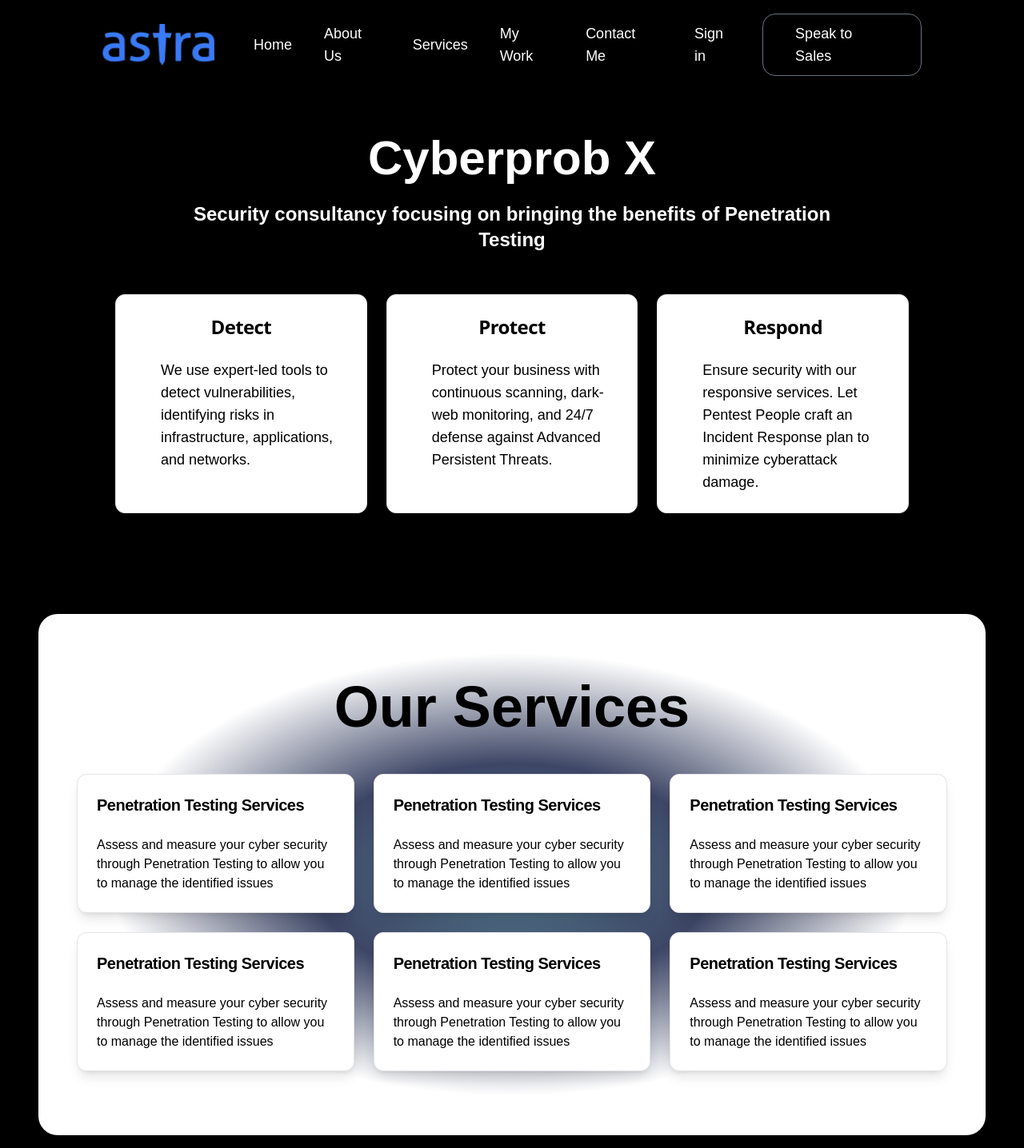
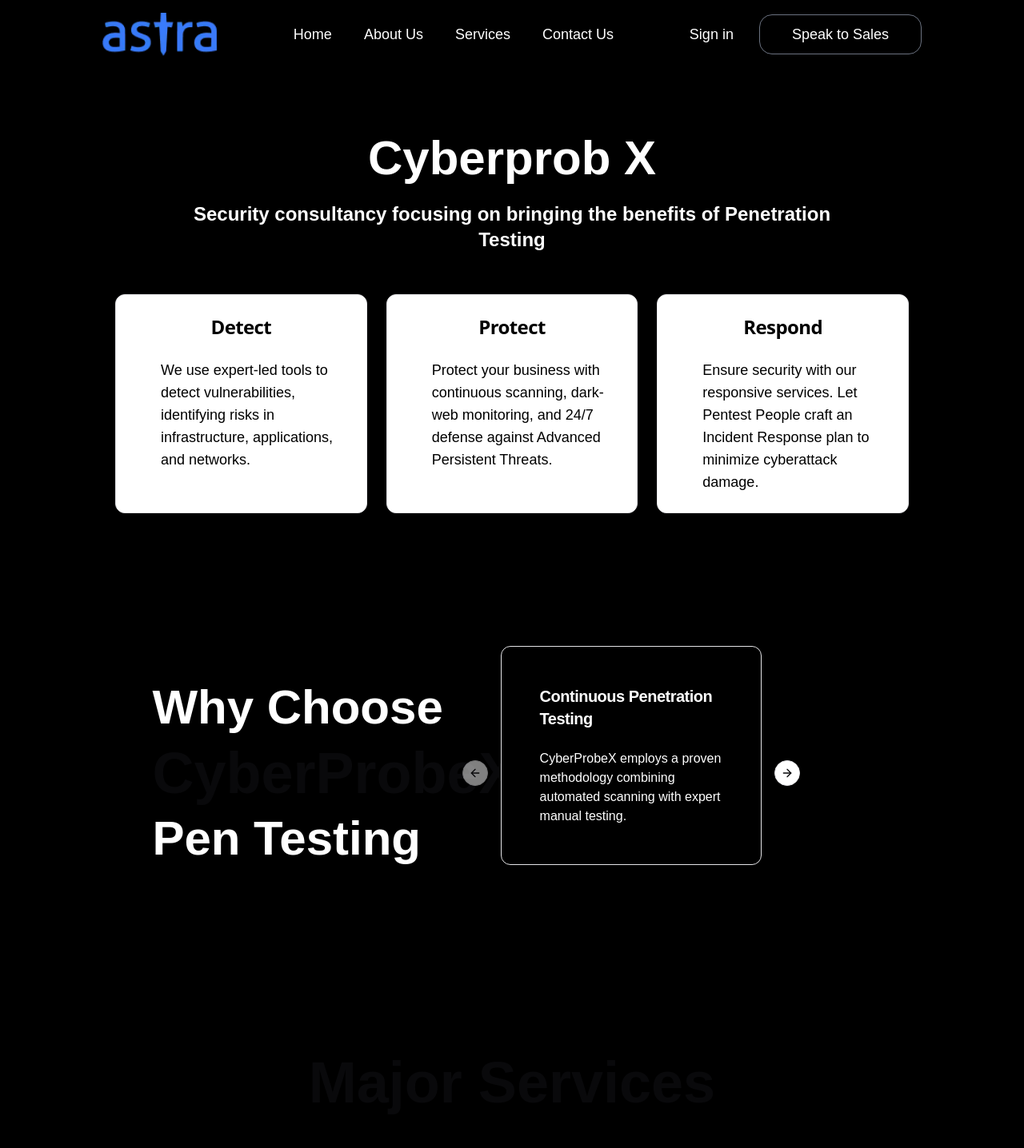
Before and after one commit to sujaykumar007/cyberprobe-X, a Next.js app: page /about in a window 1280 px wide. Shown: the top 1436 px of the page at 80% size. Built offline with nearby package versions, Linux system fonts and the light colour scheme.

Commit message:
changed the theme of about us page completed

```diff
--- a/app/about/page.tsx
+++ b/app/about/page.tsx
@@ -1,5 +1,6 @@
 import { Card, CardContent, CardHeader, CardTitle } from "@/components/ui/card";
 import { MarqueeDemo} from "../custom-components/clients";
+import { Carousel, CarouselContent, CarouselItem, CarouselNext, CarouselPrevious } from "@/components/ui/carousel";
 
 export default function About() {
   const services = [
@@ -27,6 +28,25 @@ export default function About() {
       title: "Penetration Testing Services",
       desc: "Assess and measure your cyber security through Penetration Testing to allow you to manage the identified issues",
     },
+  ];
+
+  const WhyUs = [
+    {
+      title: "Continuous Penetration Testing",
+      desc: "CyberProbeX employs a proven methodology combining automated scanning with expert manual testing. ",
+    },
+    {
+      title: "Actionable Insights",
+      desc: "Benefit from comprehensive reporting, actionable remediation advice, and continuous support, tailored to strengthen your security posture against evolving threats.",
+    },
+    {
+      title: "Competitive Pen Test Prices",
+      desc: "Our prices are highly competitive without sacrificing quality, keeping you protected",
+    },
+    {
+      title: "Certified Security Experts",
+      desc: "Our Pen test teams are qualified by industry recognized certification bodies, including CREST",
+    }
   ];
 
   return (
@@ -59,9 +79,49 @@ export default function About() {
         </div>
       </div>
 
+      {/* why us section */}
+      <div className="px-4 md:ml-10 md:px-12 py-20 w-full flex flex-col md:flex-row items-center justify-center mb-28">
+  {/* Text Section */}
+  <div className="text-center md:text-left w-full md:w-[40%] mb-8 md:mb-0">
+    <h1 className="text-2xl sm:text-4xl md:text-5xl lg:text-6xl font-extrabold leading-tight text-white">
+      Why Choose
+    </h1>
+    <h1 className="text-primary-yellow text-3xl sm:text-5xl md:text-6xl lg:text-7xl font-extrabold mt-4 ">
+      CyberProbeX
+    </h1>
+    <h1 className="text-2xl sm:text-4xl md:text-5xl lg:text-6xl font-extrabold leading-tight text-white mt-4">
+      Pen Testing
+    </h1>
+  </div>
+
+  {/* Carousel Section */}
+  <div className="w-full md:w-[60%] lg:w-[50%] ">
+    <Carousel className="w-[60%]">
+      <CarouselContent className="flex">
+        {WhyUs.map((service, index) => (
+          <CarouselItem key={index} className="min-w-full md:min-w-[50%] lg:min-w-[33.33%]">
+            <Card className="bg-black text-white shadow-lg p-6">
+              <CardHeader>
+                <CardTitle className="text-xl text-primary-yellow font-semibold">
+                  {service.title}
+                </CardTitle>
+              </CardHeader>
+              <CardContent className="text-md px-6 pb-6">
+                {service.desc}
+              </CardContent>
+            </Card>
+          </CarouselItem>
+        ))}
+      </CarouselContent>
+      <CarouselPrevious  />
+      <CarouselNext  />
+    </Carousel>
+  </div>
+</div>
+
       {/* Services Section */}
-      <div className="py-20 mt-10 px-4 md:px-12 rounded-3xl bg-[radial-gradient(hsl(200,70%,73%,60%),hsl(227,100%,80%,40%),hsl(var(--background))_60%)]">
-        <h2 className="text-4xl md:text-7xl font-bold text-center mb-12 text-black">Our Services</h2>
+      <div className=" mt-10 px-4 md:px-12 rounded-3xl ">
+        <h2 className="text-4xl md:text-7xl font-bold text-center mb-12 text-primary-yellow"> Major Services</h2>
 
         <div className="grid grid-cols-1 md:grid-cols-2 lg:grid-cols-3 gap-6">
           {services.map((service, index) => (
--- a/app/custom-components/Navbar.tsx
+++ b/app/custom-components/Navbar.tsx
@@ -40,8 +40,7 @@ export default function Navbar() {
                 <li><Link href="/">Home</Link></li>
                 <li><Link href="/about">About Us</Link></li>
                 <li><Link href="/services">Services</Link></li>
-                <li><a href="#work">My Work</a></li>
-                <li><a href="#contact">Contact Me</a></li>
+                <li><a href="#contact">Contact Us</a></li>
             </ul>
 
             {/* ✅ Right Section */}
@@ -72,8 +71,7 @@ export default function Navbar() {
                 <li className="text-lg font-medium text-gray-800 my-4"><a onClick={closeMenu} href="#top">Home</a></li>
                 <li className="text-lg font-medium text-gray-800 my-4"><a onClick={closeMenu} href="#about">About Me</a></li>
                 <li className="text-lg font-medium text-gray-800 my-4"><a onClick={closeMenu} href="#services">Services</a></li>
-                <li className="text-lg font-medium text-gray-800 my-4"><a onClick={closeMenu} href="#work">My Work</a></li>
-                <li className="text-lg font-medium text-gray-800 my-4"><a onClick={closeMenu} href="#contact">Contact</a></li>
+                <li className="text-lg font-medium text-gray-800 my-4"><a onClick={closeMenu} href="#contact">Contact Us</a></li>
             </ul>
         </nav>
     )
--- /dev/null
+++ b/components/ui/accordion.tsx
@@ -0,0 +1,57 @@
+"use client"
+
+import * as React from "react"
+import * as AccordionPrimitive from "@radix-ui/react-accordion"
+import { ChevronDown } from "lucide-react"
+
+import { cn } from "@/lib/utils"
+
+const Accordion = AccordionPrimitive.Root
+
+const AccordionItem = React.forwardRef<
+  React.ElementRef<typeof AccordionPrimitive.Item>,
+  React.ComponentPropsWithoutRef<typeof AccordionPrimitive.Item>
+>(({ className, ...props }, ref) => (
+  <AccordionPrimitive.Item
+    ref={ref}
+    className={cn("border-b", className)}
+    {...props}
+  />
+))
+AccordionItem.displayName = "AccordionItem"
+
+const AccordionTrigger = React.forwardRef<
+  React.ElementRef<typeof AccordionPrimitive.Trigger>,
+  React.ComponentPropsWithoutRef<typeof AccordionPrimitive.Trigger>
+>(({ className, children, ...props }, ref) => (
+  <AccordionPrimitive.Header className="flex">
+    <AccordionPrimitive.Trigger
+      ref={ref}
+      className={cn(
+        "flex flex-1 items-center justify-between py-4 text-sm font-medium transition-all hover:underline text-left [&[data-state=open]>svg]:rotate-180",
+        className
+      )}
+      {...props}
+    >
+      {children}
+      <ChevronDown className="h-4 w-4 shrink-0 text-muted-foreground transition-transform duration-200" />
+    </AccordionPrimitive.Trigger>
+  </AccordionPrimitive.Header>
+))
+AccordionTrigger.displayName = AccordionPrimitive.Trigger.displayName
+
+const AccordionContent = React.forwardRef<
+  React.ElementRef<typeof AccordionPrimitive.Content>,
+  React.ComponentPropsWithoutRef<typeof AccordionPrimitive.Content>
+>(({ className, children, ...props }, ref) => (
+  <AccordionPrimitive.Content
+    ref={ref}
+    className="overflow-hidden text-sm data-[state=closed]:animate-accordion-up data-[state=open]:animate-accordion-down"
+    {...props}
+  >
+    <div className={cn("pb-4 pt-0", className)}>{children}</div>
+  </AccordionPrimitive.Content>
+))
+AccordionContent.displayName = AccordionPrimitive.Content.displayName
+
+export { Accordion, AccordionItem, AccordionTrigger, AccordionContent }
--- a/package.json
+++ b/package.json
@@ -11,6 +11,7 @@
   "dependencies": {
     "@fortawesome/free-solid-svg-icons": "^6.7.2",
     "@fortawesome/react-fontawesome": "^0.2.2",
+    "@radix-ui/react-accordion": "^1.2.3",
     "@radix-ui/react-avatar": "^1.1.3",
     "@radix-ui/react-slot": "^1.1.2",
     "class-variance-authority": "^0.7.1",
--- a/tailwind.config.ts
+++ b/tailwind.config.ts
@@ -96,12 +96,30 @@ export default {
   				to: {
   					'background-position': '0% 0%'
   				}
+  			},
+  			'accordion-down': {
+  				from: {
+  					height: '0'
+  				},
+  				to: {
+  					height: 'var(--radix-accordion-content-height)'
+  				}
+  			},
+  			'accordion-up': {
+  				from: {
+  					height: 'var(--radix-accordion-content-height)'
+  				},
+  				to: {
+  					height: '0'
+  				}
   			}
   		},
   		animation: {
   			marquee: 'marquee var(--duration) infinite linear',
   			'marquee-vertical': 'marquee-vertical var(--duration) linear infinite',
-  			shine: 'shine var(--duration) infinite linear'
+  			shine: 'shine var(--duration) infinite linear',
+  			'accordion-down': 'accordion-down 0.2s ease-out',
+  			'accordion-up': 'accordion-up 0.2s ease-out'
   		}
   	}
   },
```
Also changed, not shown: 1 other file (tests, documents, lock files or other folders).
